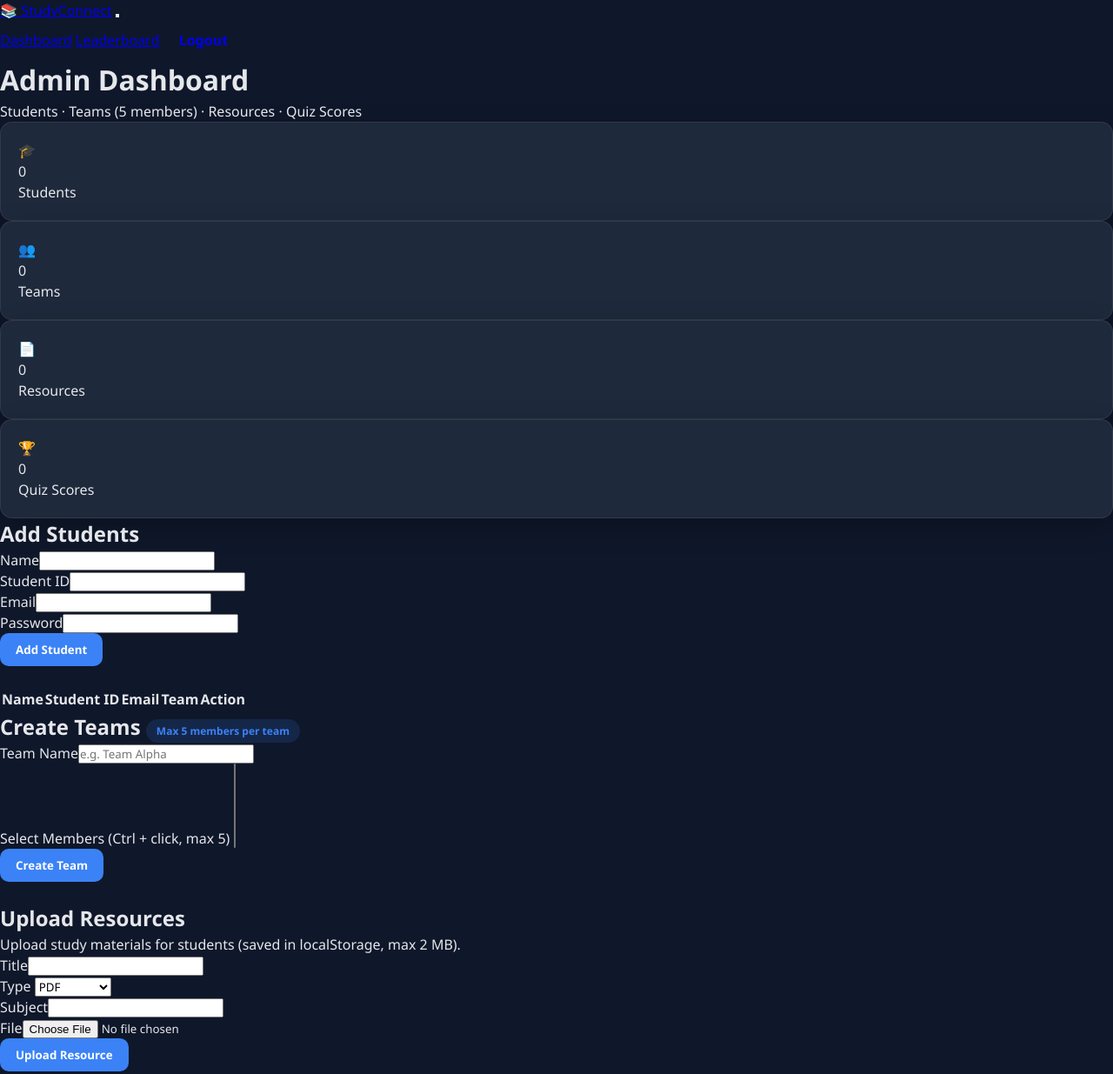
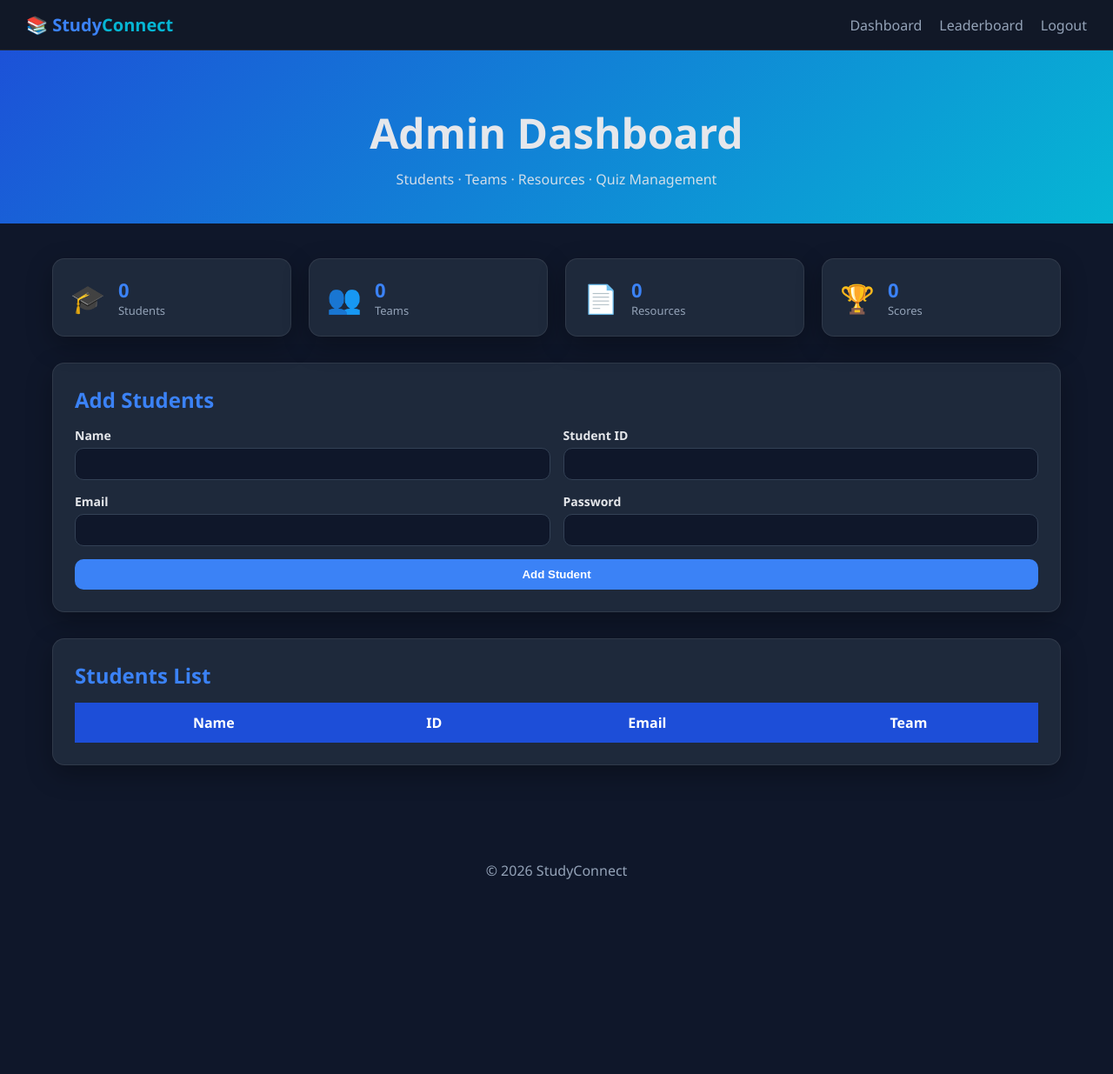
Before and after one commit to yasodharani-10-26/JigsawConnect, a plain HTML site: page admin-dashboard.html in a window 1280 px wide. Shown: the top 1235 px of the page at 87% size. After the commit the page ends 1032 px from the top, so only its background shows below. Drawn offline with Linux system fonts and the light colour scheme.

Commit message:
Update admin-dashboard.html

```diff
--- a/admin-dashboard.html
+++ b/admin-dashboard.html
@@ -1,112 +1,380 @@
-
 <!DOCTYPE html>
 <html lang="en">
 <head>
   <meta charset="UTF-8" />
   <meta name="viewport" content="width=device-width, initial-scale=1.0" />
   <title>Admin Dashboard – StudyConnect</title>
-  <link rel="stylesheet" href="style.css">
+
+  <style>
+    /* =========================
+       ROOT
+    ========================== */
+    :root {
+      --bg: #0f172a;
+      --card: #1e293b;
+      --panel: #111827;
+      --text: #e5e7eb;
+      --muted: #94a3b8;
+      --primary: #3b82f6;
+      --accent: #06b6d4;
+      --danger: #ef4444;
+      --border: rgba(255,255,255,0.08);
+      --radius: 14px;
+      --shadow: 0 10px 30px rgba(0,0,0,0.3);
+      font-family: "Segoe UI", sans-serif;
+    }
+
+    * {
+      margin: 0;
+      padding: 0;
+      box-sizing: border-box;
+    }
+
+    body {
+      background: var(--bg);
+      color: var(--text);
+    }
+
+    /* =========================
+       NAVBAR
+    ========================== */
+    .navbar {
+      position: fixed;
+      top: 0;
+      width: 100%;
+      background: var(--panel);
+      display: flex;
+      justify-content: space-between;
+      align-items: center;
+      padding: 15px 30px;
+      border-bottom: 1px solid var(--border);
+      z-index: 1000;
+    }
+
+    .logo {
+      font-size: 20px;
+      font-weight: bold;
+      color: var(--primary);
+      text-decoration: none;
+    }
+
+    .logo span {
+      color: var(--accent);
+    }
+
+    .nav-links {
+      display: flex;
+      gap: 20px;
+      align-items: center;
+    }
+
+    .nav-links a {
+      color: var(--muted);
+      text-decoration: none;
+      font-weight: 500;
+    }
+
+    .nav-links a:hover {
+      color: var(--primary);
+    }
+
+    /* =========================
+       HEADER
+    ========================== */
+    .page-header {
+      padding: 120px 20px 40px;
+      text-align: center;
+      background: linear-gradient(135deg, #1d4ed8, #06b6d4);
+    }
+
+    .page-header h1 {
+      font-size: 3rem;
+    }
+
+    .page-header p {
+      margin-top: 10px;
+      opacity: 0.9;
+    }
+
+    /* =========================
+       MAIN
+    ========================== */
+    .main-content {
+      padding: 40px 20px;
+      max-width: 1200px;
+      margin: auto;
+    }
+
+    /* =========================
+       STATS
+    ========================== */
+    .admin-stats {
+      display: grid;
+      grid-template-columns: repeat(auto-fit, minmax(200px, 1fr));
+      gap: 20px;
+      margin-bottom: 30px;
+    }
+
+    .stat-card {
+      background: var(--card);
+      padding: 20px;
+      border-radius: var(--radius);
+      box-shadow: var(--shadow);
+      display: flex;
+      gap: 15px;
+      align-items: center;
+      border: 1px solid var(--border);
+      transition: 0.3s;
+    }
+
+    .stat-card:hover {
+      transform: translateY(-5px);
+    }
+
+    .stat-icon {
+      font-size: 2rem;
+    }
+
+    .stat-value {
+      font-size: 22px;
+      font-weight: bold;
+      color: var(--primary);
+    }
+
+    .stat-label {
+      color: var(--muted);
+      font-size: 13px;
+    }
+
+    /* =========================
+       PANELS
+    ========================== */
+    .admin-panel {
+      background: var(--card);
+      padding: 25px;
+      border-radius: var(--radius);
+      margin-bottom: 30px;
+      border: 1px solid var(--border);
+      box-shadow: var(--shadow);
+    }
+
+    .admin-section-title {
+      color: var(--primary);
+      margin-bottom: 15px;
+    }
+
+    .badge {
+      background: rgba(59,130,246,0.2);
+      color: var(--primary);
+      padding: 5px 10px;
+      border-radius: 20px;
+      font-size: 12px;
+    }
+
+    /* =========================
+       FORMS
+    ========================== */
+    .admin-upload-form {
+      display: flex;
+      flex-direction: column;
+      gap: 15px;
+    }
+
+    .form-row {
+      display: grid;
+      grid-template-columns: 1fr 1fr;
+      gap: 15px;
+    }
+
+    .form-group {
+      display: flex;
+      flex-direction: column;
+    }
+
+    label {
+      margin-bottom: 5px;
+      font-weight: 600;
+      font-size: 14px;
+    }
+
+    input, select {
+      padding: 10px;
+      border-radius: 10px;
+      border: 1px solid #334155;
+      background: #0f172a;
+      color: white;
+    }
+
+    input:focus, select:focus {
+      outline: 2px solid var(--primary);
+    }
+
+    /* =========================
+       BUTTON
+    ========================== */
+    .btn {
+      padding: 10px 18px;
+      border: none;
+      border-radius: 10px;
+      cursor: pointer;
+      font-weight: bold;
+    }
+
+    .btn-primary {
+      background: var(--primary);
+      color: white;
+    }
+
+    .btn-primary:hover {
+      background: #1d4ed8;
+    }
+
+    /* =========================
+       TABLE
+    ========================== */
+    .admin-table {
+      width: 100%;
+      border-collapse: collapse;
+      margin-top: 15px;
+    }
+
+    .admin-table th {
+      background: #1d4ed8;
+      color: white;
+      padding: 12px;
+    }
+
+    .admin-table td {
+      padding: 12px;
+      border-bottom: 1px solid #334155;
+    }
+
+    .admin-table tr:hover {
+      background: #0f172a;
+    }
+
+    /* =========================
+       CARDS
+    ========================== */
+    .card-list {
+      display: grid;
+      grid-template-columns: repeat(auto-fit, minmax(250px, 1fr));
+      gap: 15px;
+    }
+
+    /* =========================
+       FOOTER
+    ========================== */
+    .footer {
+      text-align: center;
+      padding: 20px;
+      color: var(--muted);
+      margin-top: 20px;
+    }
+
+    /* =========================
+       RESPONSIVE
+    ========================== */
+    @media(max-width:768px) {
+      .form-row {
+        grid-template-columns: 1fr;
+      }
+
+      .page-header h1 {
+        font-size: 2rem;
+      }
+
+      .navbar {
+        flex-direction: column;
+        gap: 10px;
+      }
+    }
+  </style>
 </head>
+
 <body id="adminPage">
 
+  <!-- NAV -->
   <nav class="navbar">
     <a href="index.html" class="logo">📚 Study<span>Connect</span></a>
-    <button class="menu-toggle" aria-label="Open menu"><span></span><span></span><span></span></button>
     <div class="nav-links">
       <a href="admin-dashboard.html">Dashboard</a>
       <a href="leaderboard.html">Leaderboard</a>
-      <a href="index.html" class="btn btn-outline btn-sm logout-btn">Logout</a>
+      <a href="index.html">Logout</a>
     </div>
   </nav>
 
-  <header class="page-header admin-header">
-    <h1 id="adminWelcome">Admin Dashboard</h1>
-    <p>Students · Teams (5 members) · Resources · Quiz Scores</p>
+  <!-- HEADER -->
+  <header class="page-header">
+    <h1>Admin Dashboard</h1>
+    <p>Students · Teams · Resources · Quiz Management</p>
   </header>
 
-  <main class="main-content admin-dashboard">
+  <!-- MAIN -->
+  <main class="main-content">
+
+    <!-- STATS -->
     <div class="admin-stats">
-      <div class="stat-card"><span class="stat-icon">🎓</span><div><p class="stat-value" id="statStudents">0</p><p class="stat-label">Students</p></div></div>
-      <div class="stat-card"><span class="stat-icon">👥</span><div><p class="stat-value" id="statTeams">0</p><p class="stat-label">Teams</p></div></div>
-      <div class="stat-card"><span class="stat-icon">📄</span><div><p class="stat-value" id="statResources">0</p><p class="stat-label">Resources</p></div></div>
-      <div class="stat-card"><span class="stat-icon">🏆</span><div><p class="stat-value" id="statScores">0</p><p class="stat-label">Quiz Scores</p></div></div>
+      <div class="stat-card"><div class="stat-icon">🎓</div><div><div class="stat-value">0</div><div class="stat-label">Students</div></div></div>
+      <div class="stat-card"><div class="stat-icon">👥</div><div><div class="stat-value">0</div><div class="stat-label">Teams</div></div></div>
+      <div class="stat-card"><div class="stat-icon">📄</div><div><div class="stat-value">0</div><div class="stat-label">Resources</div></div></div>
+      <div class="stat-card"><div class="stat-icon">🏆</div><div><div class="stat-value">0</div><div class="stat-label">Scores</div></div></div>
     </div>
 
-    <section class="admin-panel" id="addStudents">
+    <!-- STUDENTS -->
+    <section class="admin-panel">
       <h2 class="admin-section-title">Add Students</h2>
-      <form id="addStudentForm" class="admin-upload-form">
+
+      <form class="admin-upload-form">
         <div class="form-row">
-          <div class="form-group"><label for="studentName">Name</label><input type="text" id="studentName" required /></div>
-          <div class="form-group"><label for="studentRoll">Student ID</label><input type="text" id="studentRoll" required /></div>
+          <div class="form-group">
+            <label>Name</label>
+            <input type="text">
+          </div>
+          <div class="form-group">
+            <label>Student ID</label>
+            <input type="text">
+          </div>
         </div>
+
         <div class="form-row">
-          <div class="form-group"><label for="studentEmail">Email</label><input type="email" id="studentEmail" required /></div>
-          <div class="form-group"><label for="studentPassword">Password</label><input type="password" id="studentPassword" required /></div>
+          <div class="form-group">
+            <label>Email</label>
+            <input type="email">
+          </div>
+          <div class="form-group">
+            <label>Password</label>
+            <input type="password">
+          </div>
         </div>
-        <button type="submit" class="btn btn-primary">Add Student</button>
+
+        <button class="btn btn-primary">Add Student</button>
       </form>
-      <div class="admin-table-wrap" style="margin-top:1.5rem;">
-        <table class="admin-table">
-          <thead><tr><th>Name</th><th>Student ID</th><th>Email</th><th>Team</th><th>Action</th></tr></thead>
-          <tbody id="studentsTableBody"></tbody>
-        </table>
-      </div>
     </section>
 
-    <section class="admin-panel" id="createTeams">
-      <h2 class="admin-section-title">Create Teams <span class="badge">Max 5 members per team</span></h2>
-      <form id="createTeamForm" class="admin-upload-form">
-        <div class="form-row">
-          <div class="form-group"><label for="teamName">Team Name</label><input type="text" id="teamName" placeholder="e.g. Team Alpha" required /></div>
-          <div class="form-group">
-            <label for="teamMembers">Select Members (Ctrl + click, max 5)</label>
-            <select id="teamMembers" multiple size="5"></select>
-          </div>
-        </div>
-        <button type="submit" class="btn btn-primary">Create Team</button>
-      </form>
-      <div id="teamsList" class="card-list" style="margin-top:1.5rem;"></div>
+    <!-- TABLE -->
+    <section class="admin-panel">
+      <h2 class="admin-section-title">Students List</h2>
+
+      <table class="admin-table">
+        <thead>
+          <tr>
+            <th>Name</th>
+            <th>ID</th>
+            <th>Email</th>
+            <th>Team</th>
+          </tr>
+        </thead>
+        <tbody></tbody>
+      </table>
     </section>
 
-    <section class="admin-panel" id="uploadResources">
-      <h2 class="admin-section-title">Upload Resources</h2>
-      <p class="admin-upload-note">Upload study materials for students (saved in localStorage, max 2 MB).</p>
-      <form id="adminResourceForm" class="admin-upload-form">
-        <div class="form-row">
-          <div class="form-group"><label for="resourceTitle">Title</label><input type="text" id="resourceTitle" required /></div>
-          <div class="form-group">
-            <label for="resourceType">Type</label>
-            <select id="resourceType" required>
-              <option value="PDF">PDF</option>
-              <option value="Notes">Notes</option>
-              <option value="Guide">Guide</option>
-              <option value="Document">Document</option>
-            </select>
-          </div>
-        </div>
-        <div class="form-row">
-          <div class="form-group"><label for="resourceSubject">Subject</label><input type="text" id="resourceSubject" required /></div>
-          <div class="form-group"><label for="resourceFile">File</label><input type="file" id="resourceFile" accept=".pdf,.doc,.docx,.txt,.ppt,.pptx" required /></div>
-        </div>
-        <button type="submit" class="btn btn-primary">Upload Resource</button>
-      </form>
-      <div id="adminResourcesList" class="card-list" style="margin-top:1.5rem;"></div>
-    </section>
-
-    <section class="admin-panel" id="studentScores">
-      <h2 class="admin-section-title">Student Quiz Scores</h2>
-      <div class="admin-table-wrap">
-        <table class="admin-table">
-          <thead>
-            <tr><th>Student</th><th>Score</th><th>Percentage</th><th>Date</th></tr>
-          </thead>
-          <tbody id="adminScoresBody"></tbody>
-        </table>
-      </div>
-    </section>
   </main>
 
-  <footer class="footer"><div class="footer-bottom"><p>&copy; 2026 StudyConnect College Project</p></div></footer>
- <script type="module" src="app.js"></script>
+  <footer class="footer">
+    © 2026 StudyConnect
+  </footer>
+
+  <script type="module" src="app.js"></script>
 </body>
 </html>
```
